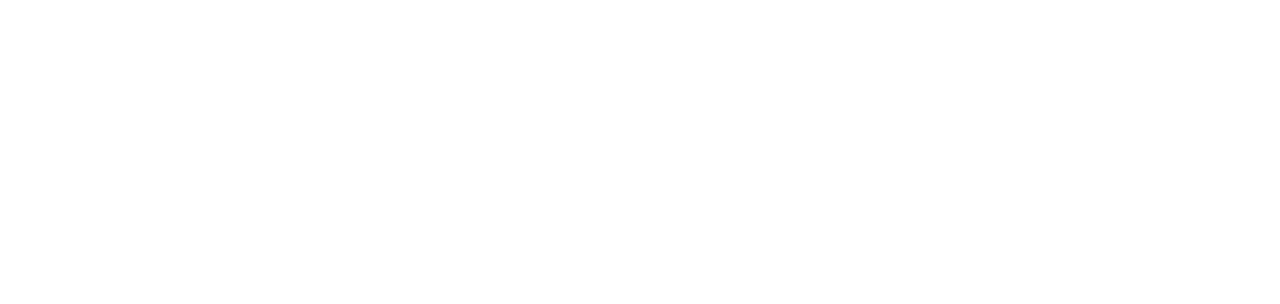
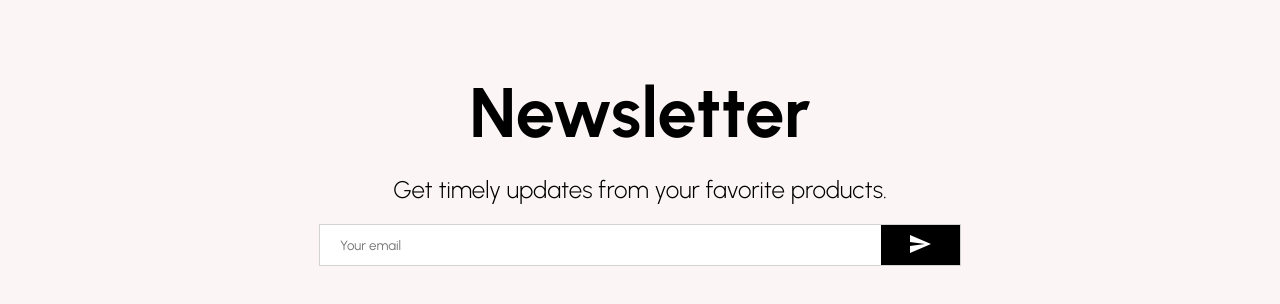
Before and after one commit to EliGuy343/point-shop, a React (Create React App) app in the folder client/: page / in a window 1280 px wide. Shown: the part 2378-2682 px from the top of the page. Before the commit the page ends 2306 px from the top, so only its background shows below. Built offline with nearby package versions, Linux system fonts and the light colour scheme.

Commit message:
Created: Newsletter + Fixed: code styling

```diff
--- a/client/src/Components/Announcement.jsx
+++ b/client/src/Components/Announcement.jsx
@@ -1,15 +1,4 @@
 import styled from "styled-components";
-
-const Container = styled.div`
-  height: 30px;
-  background-color: #ff5842;
-  color:white;
-  display:flex;
-  align-items: center;
-  justify-content: center;
-  font-size:14px;
-  font-weight:500;
-`;
 
 const Announcement = () => {
   return (
@@ -19,4 +8,15 @@
   );
 }
 
+const Container = styled.div`
+  height: 30px;
+  background-color: #ff5842;
+  color: white;
+  display: flex;
+  align-items: center;
+  justify-content: center;
+  font-size: 14px;
+  font-weight: 500;
+`;
+
 export default Announcement;
--- a/client/src/Components/Categories.jsx
+++ b/client/src/Components/Categories.jsx
@@ -15,7 +15,7 @@
 const Container = styled.div`
   display: flex;
   padding: 20px;
-  justify-content:space-between;
+  justify-content: space-between;
 `;
 
 export default Categories;
--- /dev/null
+++ b/client/src/Components/Newsletter.jsx
@@ -0,0 +1,60 @@
+import { Send } from "@mui/icons-material";
+import styled from "styled-components";
+
+const Newsletter = () => {
+  return (
+    <Container>
+      <Title>Newsletter</Title>
+      <Desc>Get timely updates from your favorite products.</Desc>
+      <InputContainer>
+        <Input placeholder="Your email"/>
+        <Button>
+          <Send/>
+        </Button>
+      </InputContainer>
+    </Container>
+  );
+}
+
+const Container = styled.div`
+  height: 60vh;
+  background-color: #fcf5f5;
+  display: flex;
+  align-items: center;
+  justify-content: center;
+  flex-direction: column;
+`;
+const Title = styled.h1`
+  font-size: 70px;
+  margin-bottom: 20px;
+`;
+
+const Desc = styled.div`
+  font-size: 24px;
+  font-weight: 300;
+  margin-bottom: 20px;
+`;
+
+const InputContainer = styled.div`
+  width: 50%;
+  height: 40px;
+  background-color: white;
+  display: flex;
+  justify-content: space-between;
+  border: 1px solid lightgray;
+`;
+
+const Input = styled.input`
+  border: none;
+  flex: 8;
+  padding-left: 20px;
+`;
+
+const Button = styled.button`
+  flex: 1;
+  border: none;
+  background-color: black;
+  color: white;
+`;
+
+export default Newsletter;
--- a/client/src/Components/Product.jsx
+++ b/client/src/Components/Product.jsx
@@ -4,66 +4,6 @@
   ShoppingCartOutlined
 } from '@mui/icons-material';
 import styled from 'styled-components';
-
-const Info = styled.div`
-  opacity:0;
-  width:100%;
-  height:100%;
-  position:absolute;
-  top: 0;
-  left: 0;
-  background-color: rgba(170,170,170, 0.2);
-  z-index: 3;
-  display:flex;
-  align-items: center;
-  justify-content: center;
-  transition: all 0.5s ease;
-`;
-
-const Container = styled.div`
-  flex: 1;
-  margin: 5px;
-  min-width:280px;
-  height:380px;
-  display:flex;
-  align-items:center;
-  justify-content:center;
-  background-color:#a6acad;
-  position:relative;
-  &:hover ${Info}{
-    opacity: 1;
-  }
-`;
-
-const Circle = styled.div`
-  width:200px;
-  height:200px;
-  border-radius:50%;
-  background-color:white;
-  position:absolute;
-`;
-const Image = styled.img`
-  height:75%;
-  z-index:2;
-`;
-
-const Icon = styled.div`
-  width: 40px;
-  height: 40px;
-  border-radius: 50%;
-  background-color:white;
-  display:flex;
-  align-items:center;
-  justify-content: center;
-  margin: 10px;
-  transition: all 0.5s ease;
-  cursor: pointer;
-  &:hover {
-    background-color: #a6acad;
-    transform: scale(1.1);
-  }
-`;
-
 
 const Product = ({product}) => {
   return (
@@ -85,4 +25,63 @@
   );
 }
 
+const Info = styled.div`
+  opacity: 0;
+  width: 100%;
+  height: 100%;
+  position: absolute;
+  top: 0;
+  left: 0;
+  background-color: rgba(170,170,170, 0.2);
+  z-index: 3;
+  display: flex;
+  align-items: center;
+  justify-content: center;
+  transition: all 0.5s ease;
+`;
+
+const Container = styled.div`
+  flex: 1;
+  margin: 5px;
+  min-width: 280px;
+  height: 380px;
+  display: flex;
+  align-items: center;
+  justify-content: center;
+  background-color: #a6acad;
+  position: relative;
+  &:hover ${Info}{
+    opacity: 1;
+  }
+`;
+
+const Circle = styled.div`
+  width: 200px;
+  height: 200px;
+  border-radius: 50%;
+  background-color: white;
+  position: absolute;
+`;
+const Image = styled.img`
+  height: 75%;
+  z-index: 2;
+`;
+
+const Icon = styled.div`
+  width: 40px;
+  height: 40px;
+  border-radius: 50%;
+  background-color: white;
+  display: flex;
+  align-items: center;
+  justify-content: center;
+  margin: 10px;
+  transition: all 0.5s ease;
+  cursor: pointer;
+  &:hover {
+    background-color: #a6acad;
+    transform: scale(1.1);
+  }
+`;
+
 export default Product;
--- a/client/src/Components/Products.jsx
+++ b/client/src/Components/Products.jsx
@@ -1,13 +1,6 @@
 import styled from 'styled-components';
 import { popularProducts } from '../data';
 import Product from './Product';
-
-const Container = styled.div`
-  padding:20px;
-  display:flex;
-  flex-wrap:wrap;
-  justify-content:space-between;
-`;
 
 const Products = () => {
   return (
@@ -19,4 +12,11 @@
   );
 }
 
+const Container = styled.div`
+  padding: 20px;
+  display: flex;
+  flex-wrap: wrap;
+  justify-content: space-between;
+`;
+
 export default Products;
--- a/client/src/pages/Home.jsx
+++ b/client/src/pages/Home.jsx
@@ -3,6 +3,7 @@
 import Navbar from "../Components/Navbar";
 import Products from "../Components/Products";
 import Slider from '../Components/Slider';
+import Newsletter from '../Components/Newsletter';
 const Home = () => {
   return (
     <div>
@@ -11,6 +12,7 @@
       <Slider/>
       <Categories/>
       <Products/>
+      <Newsletter/>
     </div>
   )
 }
```
Also changed, not shown: client/src/Components/CategoryItem.jsx (+13 -13 lines), client/src/Components/Navbar.jsx (+19 -19 lines), client/src/Components/Slider.jsx (+10 -10 lines).
